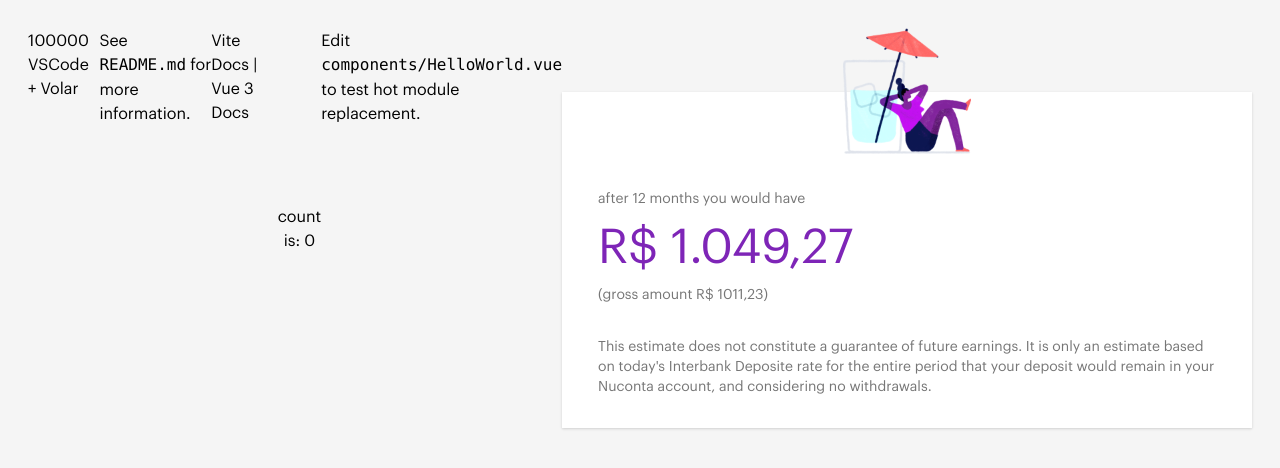
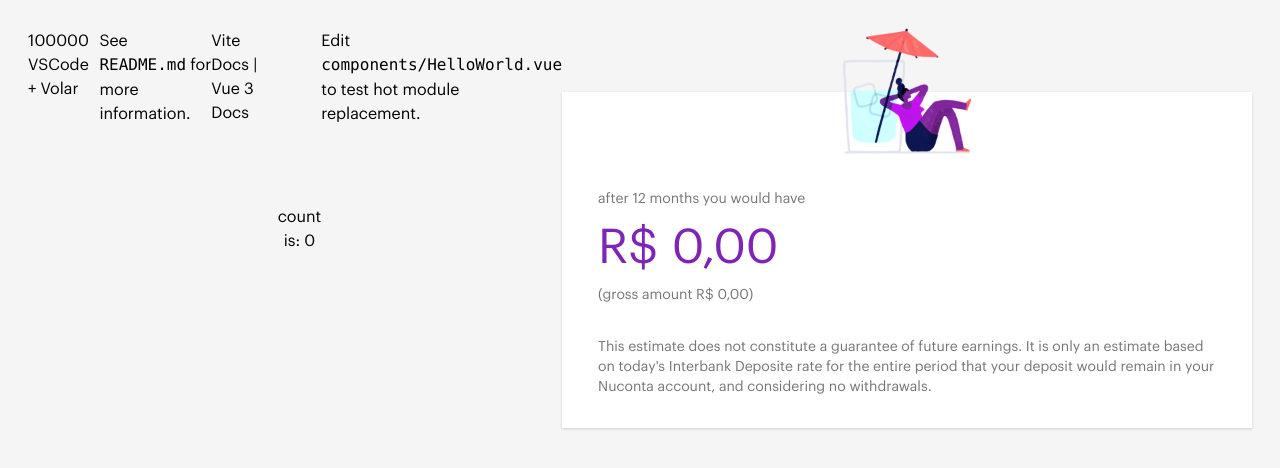
Before and after one commit to thalesagapito/nuconta-calculator, a Vue app: page / in a window 1280 px wide. Shown: the top 468 px of the page. Built offline with nearby package versions, Linux system fonts and the light colour scheme.

Commit message:
add formatters composable

```diff
--- a/src/components/nuconta-calculator-output.vue
+++ b/src/components/nuconta-calculator-output.vue
@@ -1,17 +1,19 @@
 <script setup lang="ts">
-import { ref } from 'vue'
+import { computed } from 'vue'
+import { formatAmountInCents } from '../composables/formatters'
 
 const props = withDefaults(defineProps<{
   grossAmountInCents: number
   amountInCents: number
   months: number
 }>(), {
-  grossAmountInCents: 100000,
-  amountInCents: 100000,
+  grossAmountInCents: 0,
+  amountInCents: 0,
   months: 12,
 })
 
-const count = ref(0)
+const formattedGrossAmountInCents = computed(() => formatAmountInCents(props.grossAmountInCents))
+const formattedAmountInCents = computed(() => formatAmountInCents(props.amountInCents))
 </script>
 
 <template>
@@ -26,10 +28,10 @@ const count = ref(0)
       after 12 months you would have
     </div>
     <div class="amount">
-      R$ 1.049,27
+      {{ formattedAmountInCents }}
     </div>
     <div class="gross-amount">
-      (gross amount R$ 1011,23)
+      (gross amount {{ formattedGrossAmountInCents }})
     </div>
 
     <p class="disclaimer">
--- /dev/null
+++ b/src/composables/formatters.ts
@@ -0,0 +1,9 @@
+export function formatAmountInCents(amountInCents: number) {
+  const floatAmount = Math.floor(amountInCents / 100)
+  const formatter = new Intl.NumberFormat('pt-BR', {
+    style: 'currency',
+    currency: 'BRL',
+  })
+
+  return formatter.format(floatAmount)
+}
```
